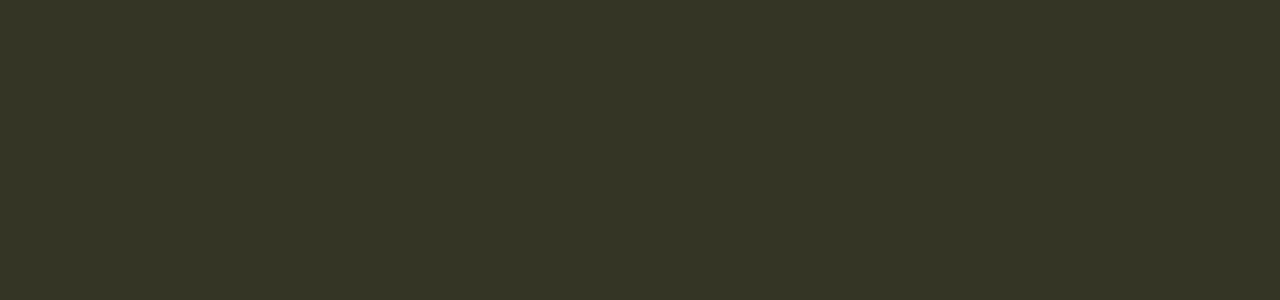
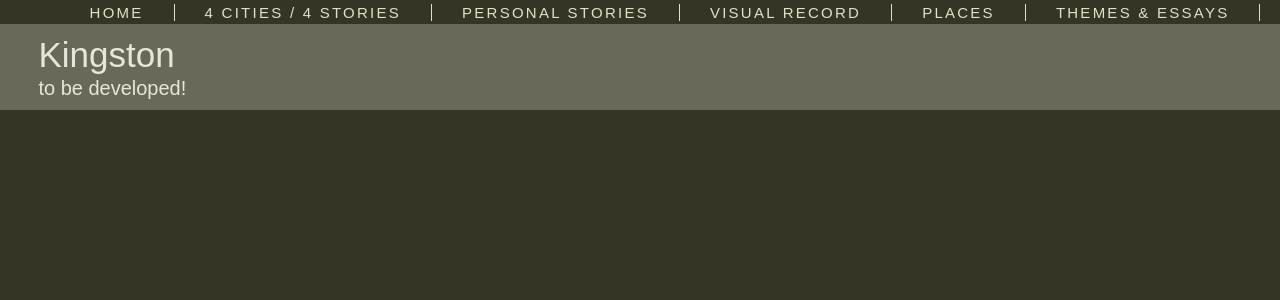
Before and after one commit to DigitalGizmo/pur-app-r, a React (Create React App) app: page /places/kingston in a window 1280 px wide. Before the commit this address had no page. Shown: the top 300 px of the page. Built offline with nearby package versions, Linux system fonts and the light colour scheme; a web font is replaced by a local one.

Commit message:
Kingston stub

```diff
--- /dev/null
+++ b/src/components/places/Kingston.js
@@ -0,0 +1,20 @@
+import React from "react";
+// import KingstonComponent from "https://framer.com/m/KingstonComponent-VqYd.js@KoQOsYcwFc3xzdnYIFEX";
+// import KingstonComponent from './KingstonComonent';
+// import ScrollTest from "https://framer.com/m/ScrollTest-cMx5.js@zxWEZHsHxNc93QAUUMob"
+
+const Kingston = () => {
+
+  return (
+    <div>
+      <header className="basic-page">
+        <h1>Kingston</h1>
+        <h4>to be developed!</h4>
+      </header>
+
+
+    </div>
+  );
+}
+
+export default Kingston;
--- a/src/index.js
+++ b/src/index.js
@@ -12,6 +12,7 @@ import PersonalStoryCW from './components/people/PersonalStoryCW';
 import PersonalStoryJR from './components/people/PersonalStoryJR';
 import PlacesMenu from './components/places/PlacesMenu';
 import Newburgh from './components/places/Newburgh';
+import Kingston from './components/places/Kingston';
 import StuyStroll from './components/places/stuy-stroll/StuyStroll';
 import Visuals from './components/archive/Visuals';
 import ThemeMenu from './components/themes/ThemeMenu';
@@ -46,6 +47,7 @@ render(
           <Route path="/archive/visuals" element={<Visuals />} />
           <Route path="/places" element={<PlacesMenu />} />
             <Route path="/places/newburgh" element={<Newburgh />} />
+            <Route path="/places/kingston" element={<Kingston />} />
             <Route path="/places/stuy-stroll" element={<StuyStroll />} />
           <Route path="/themes" element={<ThemeMenu />} />
             <Route path="/themes/theme" element={<Theme />} />
```
